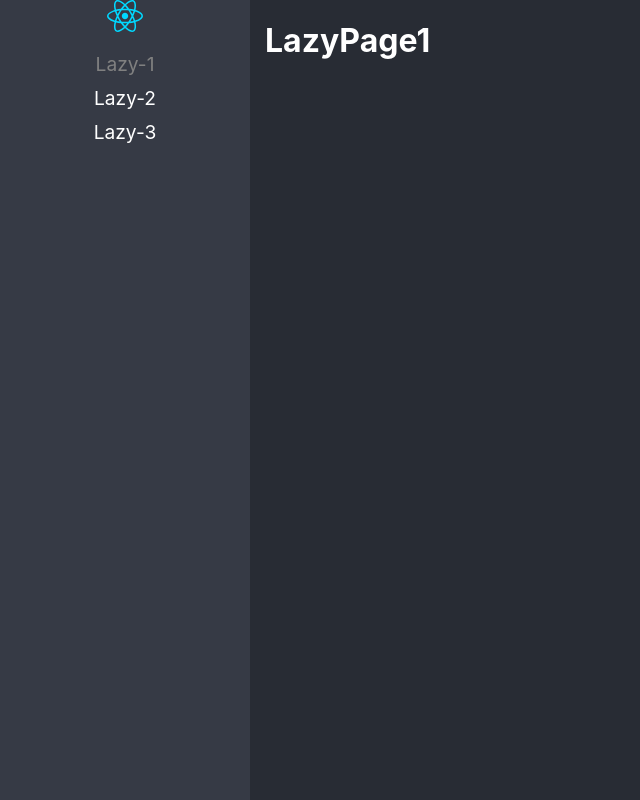
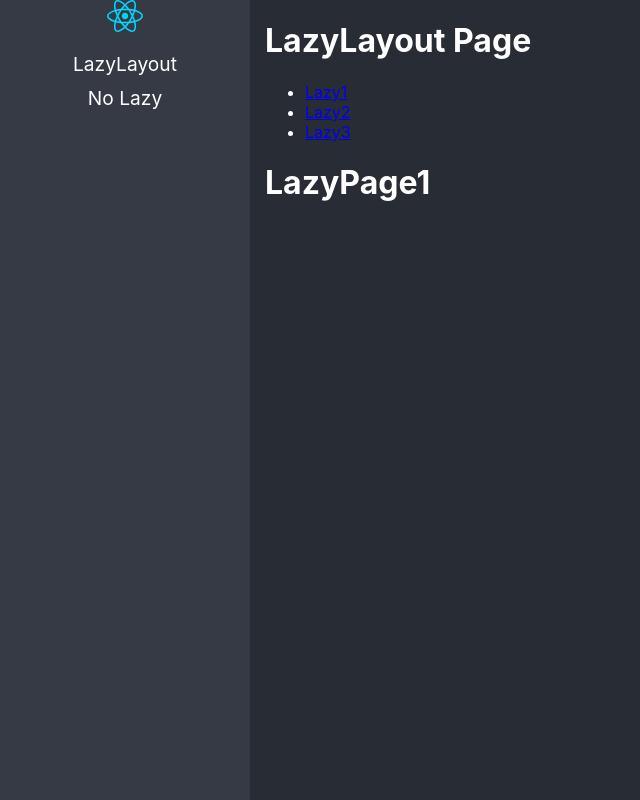
Before and after one commit to LeoSotomayor2001/react-adv, a React (Vite) app: page /lazyload/lazy1 in a window 1280 px wide. Before the commit this address led to /lazy1. Shown: the whole page, without its empty margins (0-640 px from the left). Built offline with nearby package versions, Linux system fonts and the light colour scheme.

Commit message:
Rutas Anidadas Listas

```diff
--- /dev/null
+++ b/src/01-lazyload/layout/LazyLayout.tsx
@@ -0,0 +1,37 @@
+import { NavLink, Navigate, Route, Routes } from "react-router-dom";
+import { LazyPage1, LazyPage2, LazyPage3 } from "../pages";
+
+
+
+export const LazyLayout = () => {
+  return (
+    <div>
+        <h1>LazyLayout Page</h1>
+        {/* Rutas hijas iran aqui */}
+        <ul>
+            <li>
+                <NavLink to="lazy1">Lazy1</NavLink>
+            </li>
+
+            <li>
+                <NavLink to="lazy2">Lazy2</NavLink>
+            </li>
+
+            <li>
+                <NavLink to="lazy3">Lazy3</NavLink>
+            </li>
+        </ul>
+
+        <Routes>
+            <Route path="lazy1" element={<LazyPage1/>} />
+            <Route path="lazy2" element={<LazyPage2/>} />
+            <Route path="lazy3" element={<LazyPage3/>} />
+
+            {/* <Route path="*" element={<div>Not Found</div>} /> */}
+            <Route path="*" element={<Navigate to="lazy1" replace/>} />
+        </Routes>
+    </div>
+  )
+}
+
+export default LazyLayout;
--- /dev/null
+++ b/src/01-lazyload/pages/NoLazy.tsx
@@ -0,0 +1,9 @@
+import React from 'react'
+
+export const NoLazy = () => {
+  return (
+    <div>
+        <h1>No LazyLoad Component</h1>
+    </div>
+  )
+}
--- a/src/routes/routes.ts
+++ b/src/routes/routes.ts
@@ -1,5 +1,7 @@
 import { lazy,LazyExoticComponent } from "react";
+import { NoLazy } from "../01-lazyload/pages/NoLazy";
 // import { LazyPage1, LazyPage2, LazyPage3 } from "../01-lazyload/pages";
+
 
 type JSXComponent=()=> JSX.Element;
 
@@ -10,27 +12,21 @@ interface Route{
     name:string
 }
 
-const Lazy1=lazy(() => import(/*webpackChunkName: "LazyPage1"*/'../01-lazyload/pages/LazyPage1'));
-const Lazy2=lazy(() => import(/*webpackChunkName: "LazyPage2"*/'../01-lazyload/pages/LazyPage2'));
-const Lazy3=lazy(() => import(/*webpackChunkName: "LazyPage3"*/'../01-lazyload/pages/LazyPage3'));
+const LazyLayout=lazy(() => import(/*webpackChunkName: "LazyLayout"*/'../01-lazyload/layout/LazyLayout'));
+
 
 export const routes:Route[]=[
     {
-        to:'/lazy1',
-        path:'lazy1',
-        Component: Lazy1,
-        name:'Lazy-1'
+        path:'/lazyload/*',
+        to:'/lazyload/',
+        Component: LazyLayout,
+        name:'LazyLayout'
     },
     {
-        to:'/lazy2',
-        path:'lazy2',
-        Component: Lazy2,
-        name:'Lazy-2'
+        to:'/no-lazy',
+        path:'no-lazy',
+        Component: NoLazy,
+        name:'No Lazy'
     },
-    {
-        to:'/lazy3',
-        path:'lazy3',
-        Component: Lazy3,
-        name:'Lazy-3'
-    },
+
 ];
--- a/vite.config.ts
+++ b/vite.config.ts
@@ -5,4 +5,5 @@ import react from '@vitejs/plugin-react'
 export default defineConfig({
   plugins: [react()],
 
+
 })
```
